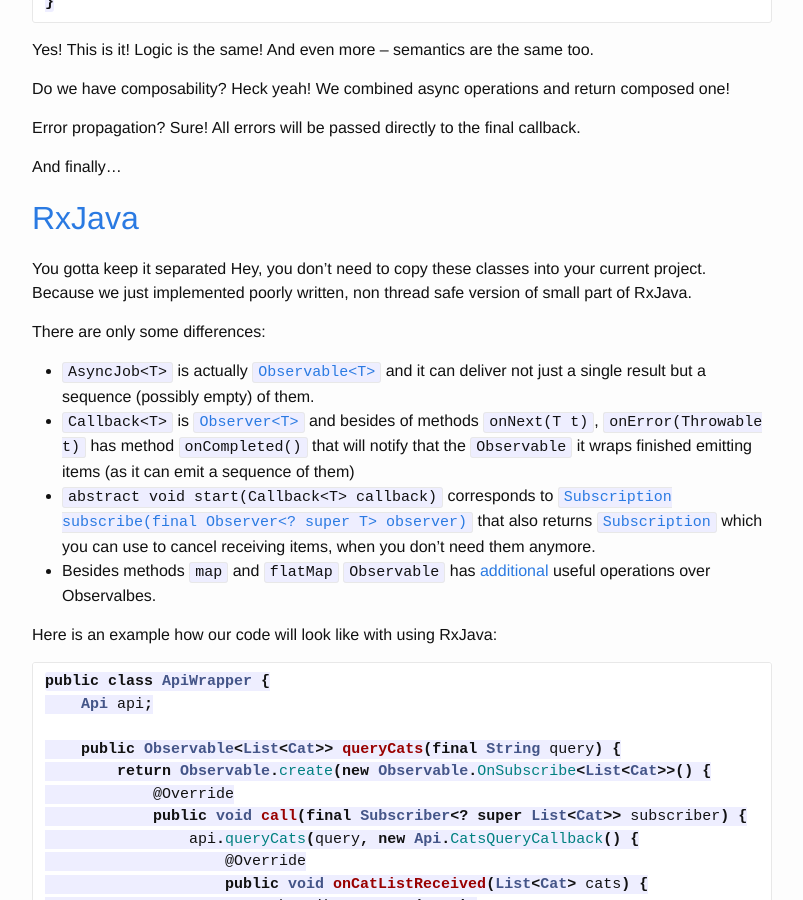
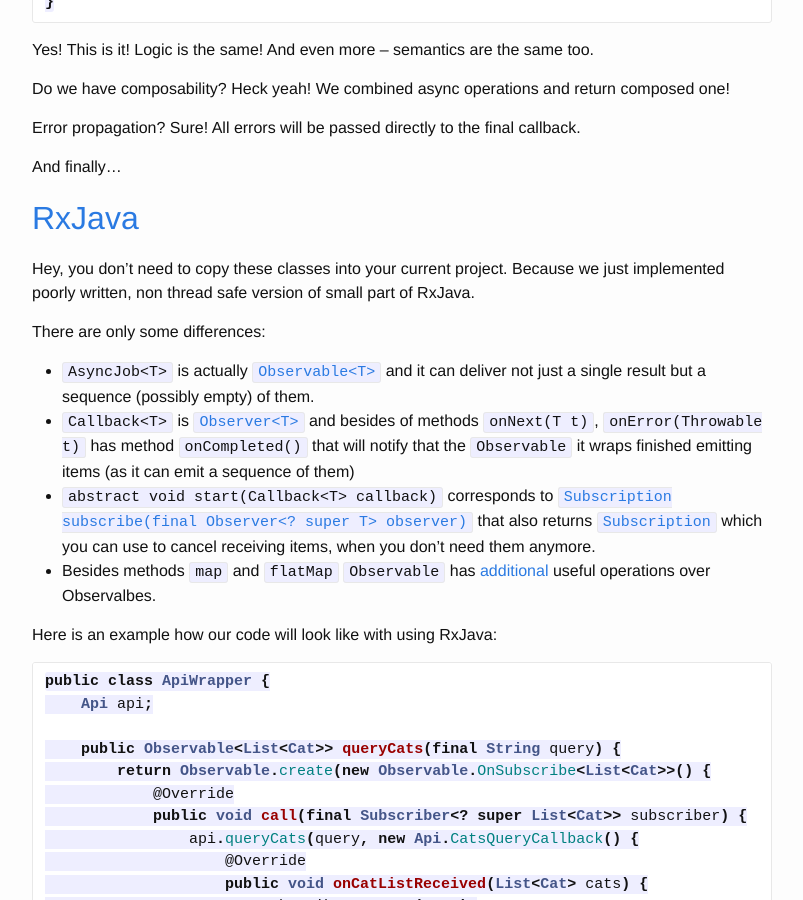
Before and after one commit to Yarikx/Yarikx.github.io, a Jekyll site: the page built from _posts/2015-04-16-Not-RxJava-for-lazy-folks.md, in a window 1280 px wide and 900 px high, scrolled down 19982 px. Shown: the whole window, without its empty margins (238-1041 px from the left). Built offline with Jekyll 4.4.1, drawn with Linux system fonts in a browser that asks for light colours; Markdown is read by kramdown in place of the engine named in the settings; comment, search, counter and statistics services are not loaded.

Commit message:
Update 2015-04-16-Not-RxJava-for-lazy-folks.md

```diff
--- a/_posts/2015-04-16-Not-RxJava-for-lazy-folks.md
+++ b/_posts/2015-04-16-Not-RxJava-for-lazy-folks.md
@@ -901,7 +901,7 @@ All errors will be passed directly to the final callback.
 And finally...
 
 ##[RxJava](https://github.com/ReactiveX/RxJava)
-You gotta keep it separated
+
 Hey, you don't need to copy these classes into your current project.
 Because we just implemented poorly written, non thread safe version of small part of RxJava.
 
```
